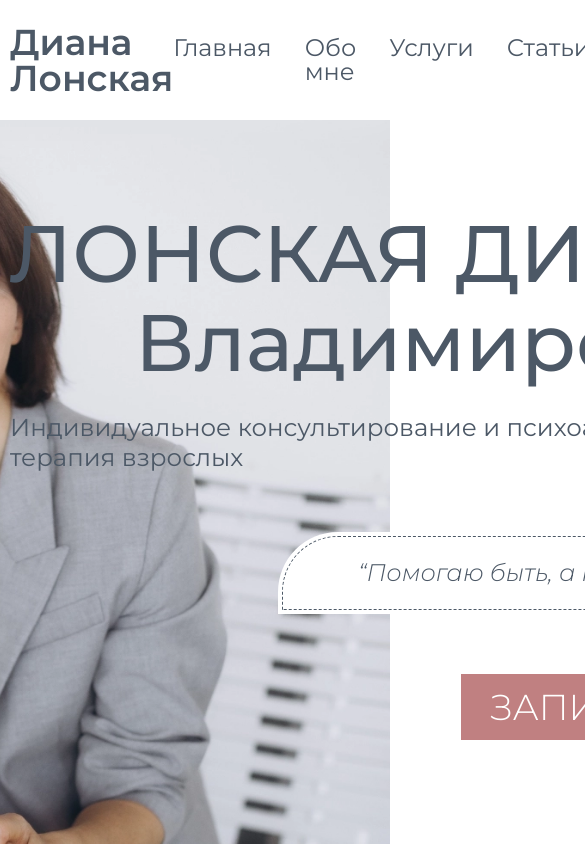
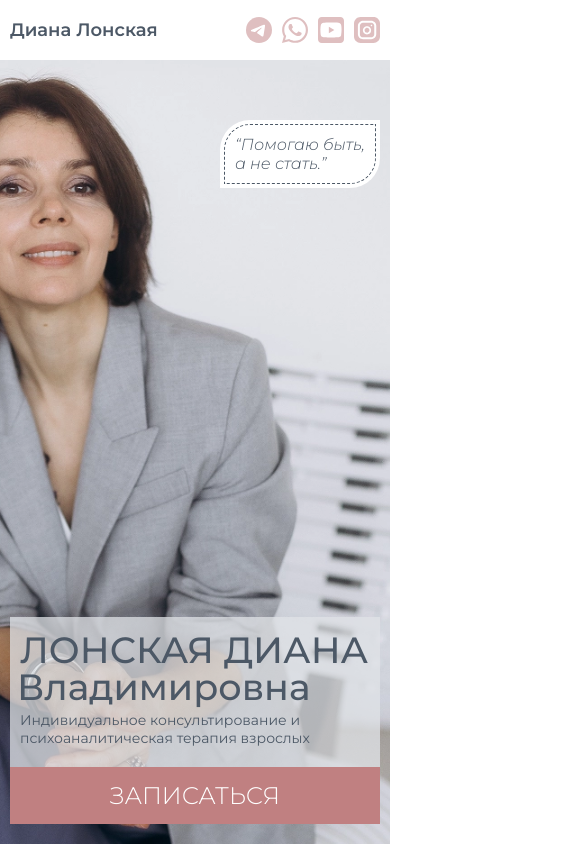
Before and after one commit to maksymbashkatov/psychologist, a Next.js app: page / in a window 390 px wide. Shown: the top 844 px of the page, 585 px wide, since content can reach past the window. Built offline with nearby package versions, Linux system fonts and the light colour scheme.

Commit message:
feat(header + hero): add mobile version

```diff
--- a/app/components/header.module.css
+++ b/app/components/header.module.css
@@ -1,6 +1,6 @@
 .header {
   display: grid;
-  grid-template-columns: repeat(3, auto);
+  grid-template-columns: auto 1fr auto;
   align-items: center;
   color: #4C5866;
   height: 120px;
@@ -55,14 +55,13 @@
   fill: #C08081;
 }
 
-@media (min-width: 541px) and (max-width: 1319px) {
+@media (min-width: 1025px) and (max-width: 1319px) {
   .header {
     height: 100px;
   }
 
   .logo {
     font-size: 30px;
-    font-weight: 600;
   }
 
   .menu {
@@ -82,3 +81,64 @@
     width: 26px;
   }
 }
+
+@media (max-width: 1024px) {
+  .header {
+    grid-template-columns: auto 1fr;
+    height: 100px;
+  }
+
+  .logo {
+    grid-row: span 2;
+    font-size: 28px;
+  }
+
+  .menu {
+    justify-self: end;
+    column-gap: 21px;
+    font-size: 20px;
+  }
+
+  .menuItem {
+    padding: 8px 0;
+  }
+
+  .socials {
+    justify-self: end;
+    column-gap: 20px;
+  }
+
+  .socials a svg {
+    width: 32px;
+  }
+}
+
+@media (max-width: 540px) {
+  .header {
+    grid-template-columns: repeat(2, auto);
+    height: 60px;
+  }
+
+  .logo {
+    grid-row: span 1;
+    font-size: 18px;
+  }
+
+  .menu {
+    display: none;
+    justify-self: end;
+    column-gap: 21px;
+    font-size: 20px;
+  }
+
+  .socials {
+    justify-self: end;
+    column-gap: 10px;
+  }
+
+  .socials a svg {
+    width: 26px;
+  }
+}
+
+@media (max-width: 393px) {}
--- a/app/components/header.tsx
+++ b/app/components/header.tsx
@@ -6,7 +6,8 @@ import WhatsApp from './social-icons/whatsapp';
 import Youtube from './social-icons/youtube';
 import Instagram from './social-icons/instagram';
 
-export default function Header() {
+export default function Header(
+) {
   return <header>
     <div className={`${styles.header} container`}>
       <Link className={styles.logo} href='/'>Диана Лонская</Link>
--- a/app/components/hero.module.css
+++ b/app/components/hero.module.css
@@ -82,7 +82,7 @@
   background-color: #AF5E5F;
 }
 
-@media (min-width: 541px) and (max-width: 1319px) {
+@media (min-width: 1025px) and (max-width: 1319px) {
   .hero {
     height: calc(100vh - 100px);
     background-size: auto calc(100vh - 100px);
@@ -124,3 +124,110 @@
     font-size: 30px;
   }
 }
+
+@media (max-width: 1024px) {
+  .hero {
+    height: calc(100vh - 100px);
+    background-size: auto calc(100vh - 100px);
+    background-position: right -60px bottom 0;
+  }
+
+  .heroContent {
+    grid-template-rows: 1fr auto auto;
+    align-self: end;
+    align-content: end;
+    row-gap: 0;
+    width: 100%;
+    height: 100%;
+  }
+
+  .mainTitle {
+    row-gap: 20px;
+    background: rgba(225, 227, 231, .75);
+    padding: 20px;
+  }
+
+  .mainTitle *:nth-child(1) {
+    font-size: 70px;
+    margin-left: 0;
+  }
+
+  .mainTitle *:nth-child(2) {
+    justify-self: start;
+    font-size: 70px;
+    margin-right: 0;
+    margin-left: -7px;
+  }
+
+  .mainTitle *:nth-child(3) {
+    font-size: 20px;
+    font-weight: 400;
+    padding-top: 10px;
+  }
+
+  .quote {
+    grid-row: 1 / 2;
+    align-self: center;
+    padding: 20px 50px;
+    width: 300px;
+    line-height: normal;
+    margin-top: -200px;
+  }
+
+  .openModal {
+    padding: 11px 30px;
+    font-size: 36px;
+    width: 100%;
+  }
+}
+
+@media (max-width: 540px) {
+  .hero {
+    height: calc(100dvh - 60px);
+    background-image: url(/mainPhotoPhone.webp);
+    background-size: auto calc(100dvh - 60px);
+    background-position: right -20px bottom 0;
+  }
+
+  .heroContent {
+    padding-bottom: 20px;
+  }
+
+  .mainTitle {
+    row-gap: 10px;
+    padding: 20px 10px;
+  }
+
+  .mainTitle *:nth-child(1) {
+    font-size: 36.5px;
+    margin-left: -0.5;
+  }
+
+  .mainTitle *:nth-child(2) {
+    font-size: 36.5px;
+    margin-left: -3px;
+  }
+
+  .mainTitle *:nth-child(3) {
+    font-size: 14px;
+    font-weight: 400;
+    padding-top: 0;
+  }
+
+  .quote {
+    align-self: start;
+    font-size: 16px;
+    padding: 15px;
+    width: 160px;
+    margin-top: 60px;
+    border-radius: 30px 0px;
+  }
+
+  .openModal {
+    padding: 14px 0;
+    font-size: 24px;
+    width: 100%;
+  }
+}
+
+@media (max-width: 393px) {}
```
Also changed, not shown: public/mainPhotoPhone.png (added), public/mainPhotoPhone.webp (added).
